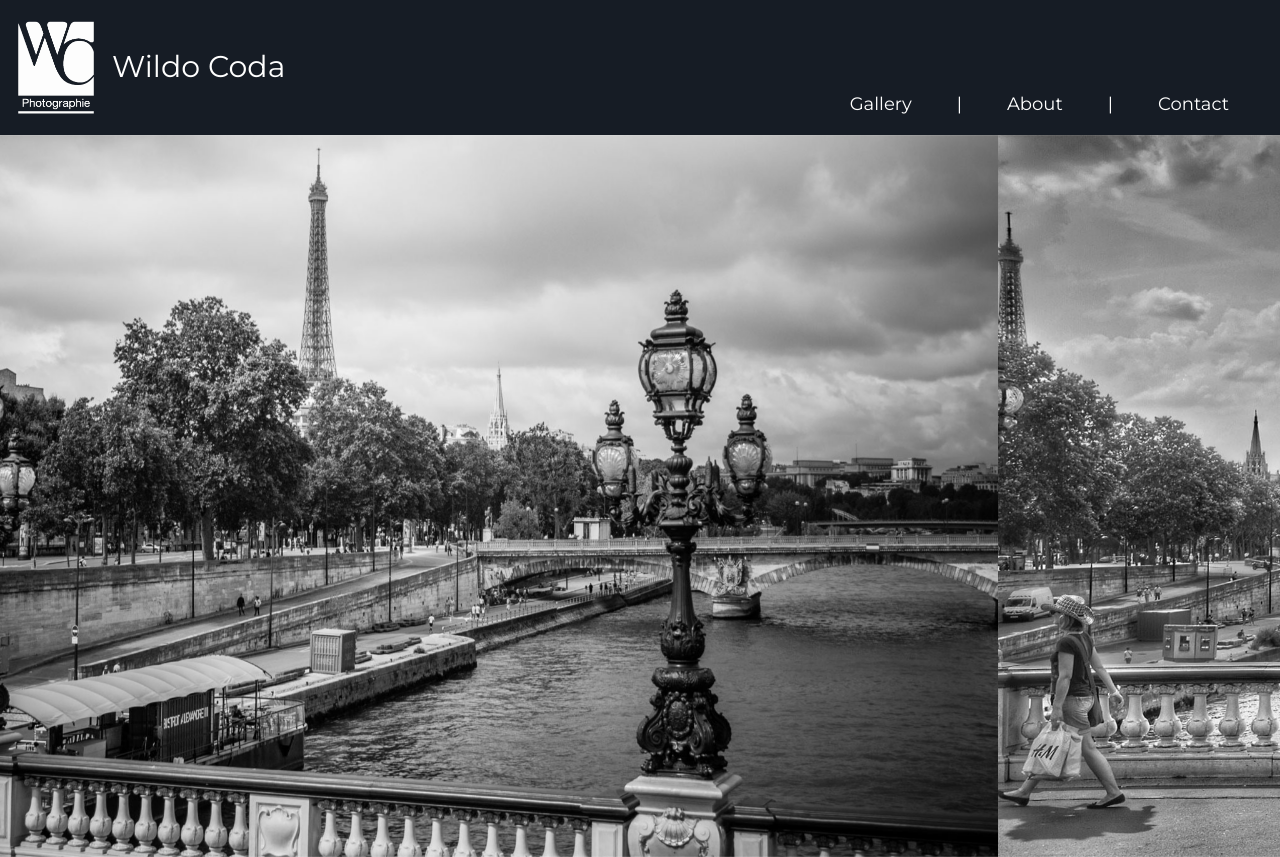
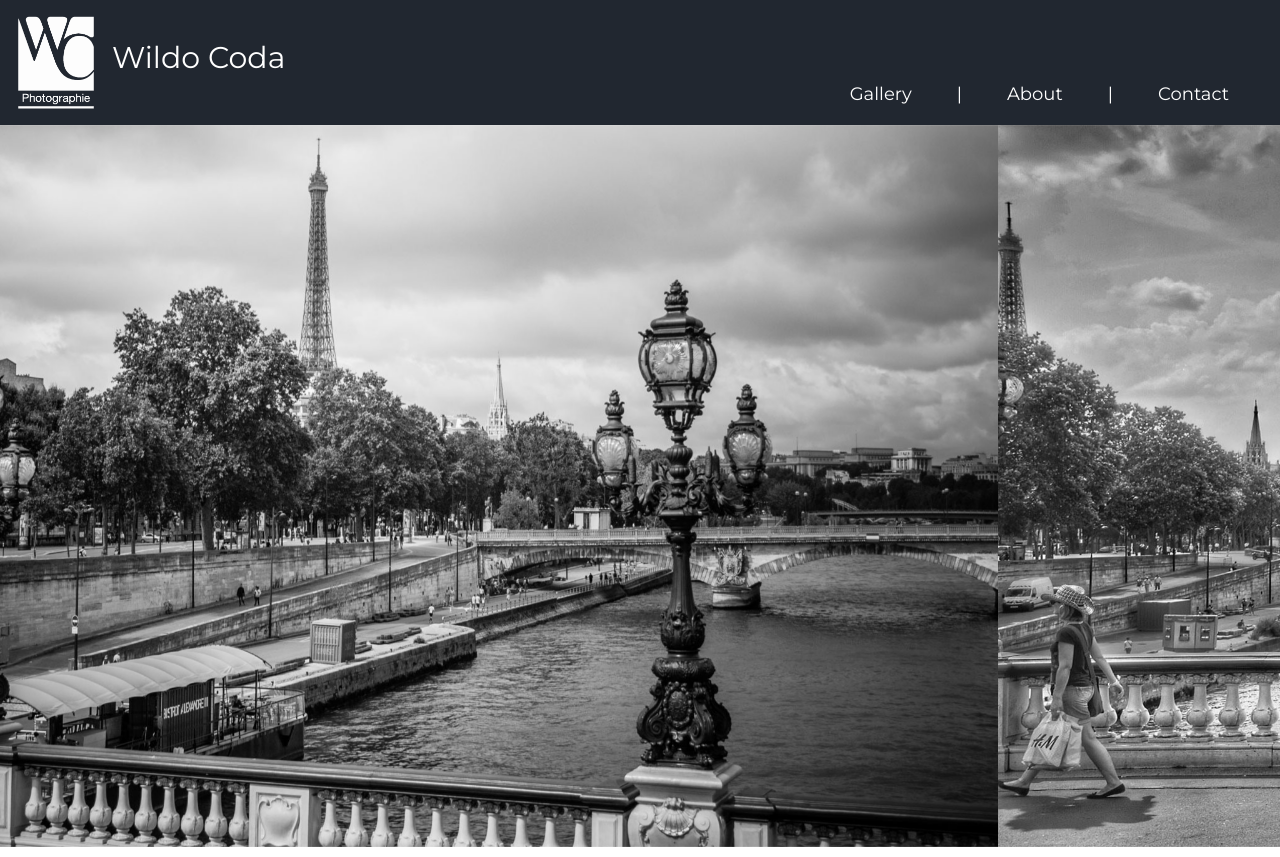
Before and after one commit to Vassili7115/WCS-BlogPhotoWC, a plain HTML site: page index.html in a window 1280 px wide. Shown: the top 857 px of the page. Drawn offline with nearby package versions, Linux system fonts and the light colour scheme; a script that the page names is missing.

Commit message:
finalisation header

```diff
--- a/css/style.css
+++ b/css/style.css
@@ -4,9 +4,8 @@ body{
 	font-family: 'Montserrat', sans-serif;
 }
 
-
-header{
-  background-color: #161C25;
+.navbar-dark{
+  background-color: rgba(22,28,37, 0.95);
 }
 
 li{
@@ -24,13 +23,13 @@ li{
 .navbar-title{
 	  font-size: 30px;
 	  color: white;
-	  margin: 0;
+	  margin: 50px,0,0,0;
 		padding:0px;
 }
 
 #navbarNav li{
   font-family: 'Montserrat', sans-serif;
-  margin-top: 50px;
+  margin-top: 40px;
 }
 
 #navbarNav a{
@@ -51,8 +50,6 @@ li{
 .navbar-toggler{
 	padding: 10px;
 }
-
-
 
 .img-car{
 	width: 100%;
--- a/index.html
+++ b/index.html
@@ -117,7 +117,7 @@
 			</div>
 
 			<div class="offset-1 col-10" style="text-align: center; margin-top: 20px;">
-				<p>All rights reserved. Morane/Ranucci/Yu/Castillon/Cnudde</p>
+				<p>© All rights reserved. Morane/Ranucci/Yu/Castillon/Cnudde</p>
 			</div>
 		</footer>
 
```
Also changed, not shown: logo/Waldo01black.png (added).
